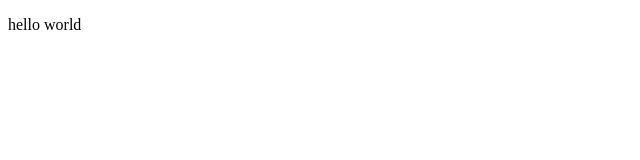
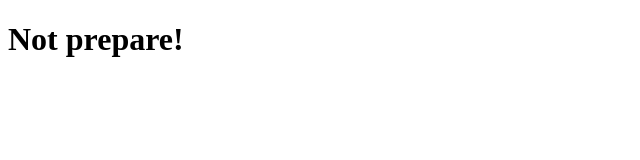
Before and after one commit to WenYang-Lai/WenYang-Lai.github.io, a plain HTML site: page index.html in a window 1280 px wide. Shown: the whole page, without its empty margins (0-640 px from the left). Drawn offline with Linux system fonts and the light colour scheme.

Commit message:
Not prepare!

```diff
--- a/index.html
+++ b/index.html
@@ -1,9 +1,9 @@
 <!DOCTYPE html>
     <html>
         <head>
-            <title>hello</title>
+            <title>Not prepare!</title>
         </head>
         <body>
-            <p>hello world</p>
+            <h1>Not prepare!</h1>
         </body>
     </html>
```
